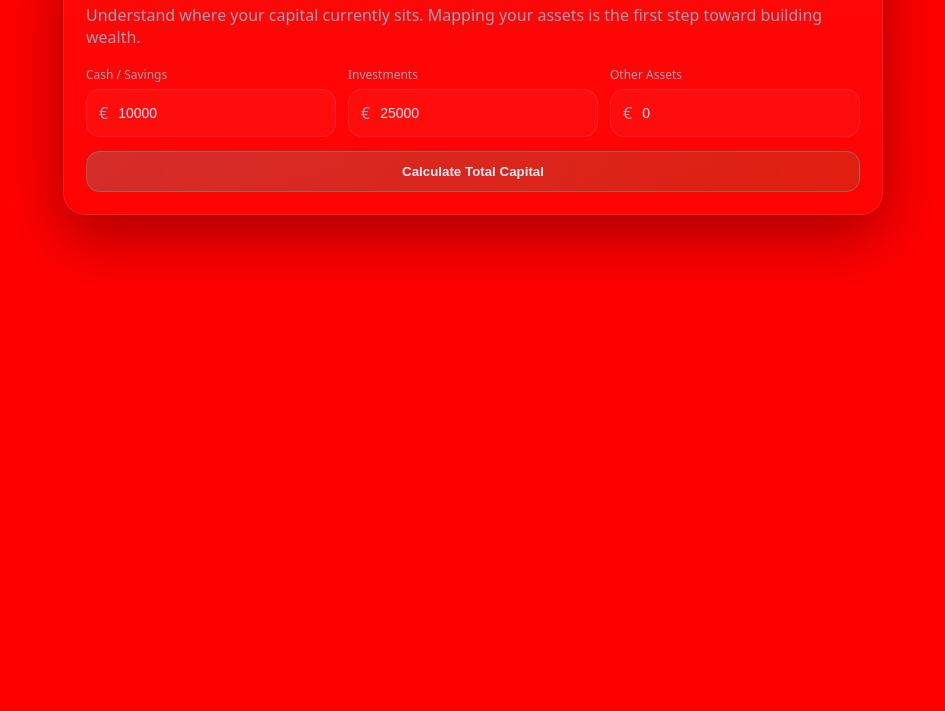
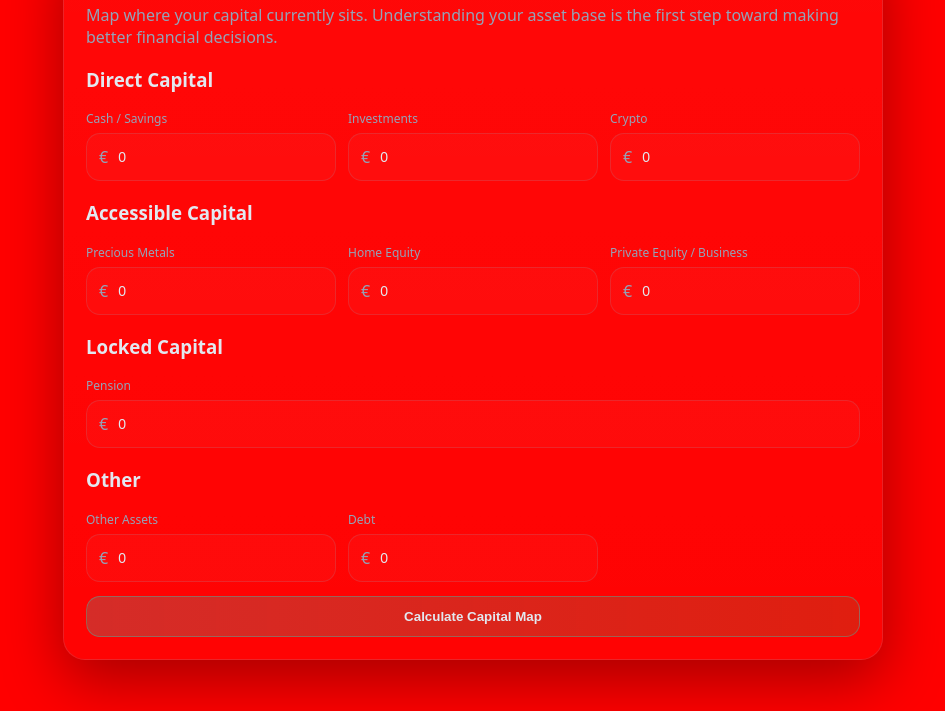
Before and after one commit to PPHaag/moneymind-mvp, a plain HTML site: page tools/capital-map/index.html in a window 1280 px wide. Shown: the part 89-800 px from the top of the page, without its empty margins (167-1112 px from the left). Drawn offline with Linux system fonts and the light colour scheme.

Commit message:
Update index.html

```diff
--- a/tools/capital-map/index.html
+++ b/tools/capital-map/index.html
@@ -20,9 +20,13 @@
 <h1>Capital Map</h1>
 
 <p>
-      Understand where your capital currently sits.
-      Mapping your assets is the first step toward building wealth.
+Map where your capital currently sits. Understanding your asset base
+is the first step toward making better financial decisions.
 </p>
+
+<!-- DIRECT CAPITAL -->
+
+<h3>Direct Capital</h3>
 
 <div class="mm-grid mm-grid3">
 
@@ -30,7 +34,7 @@
 <label>Cash / Savings</label>
 <div class="mm-input">
 <span>€</span>
-          <input id="cash" type="number" value="10000">
+<input id="cash" type="number" value="0">
 </div>
 </div>
 
@@ -38,9 +42,76 @@
 <label>Investments</label>
 <div class="mm-input">
 <span>€</span>
-          <input id="investments" type="number" value="25000">
+<input id="investments" type="number" value="0">
 </div>
 </div>
+
+<div class="mm-field">
+<label>Crypto</label>
+<div class="mm-input">
+<span>€</span>
+<input id="crypto" type="number" value="0">
+</div>
+</div>
+
+</div>
+
+
+<!-- ACCESSIBLE CAPITAL -->
+
+<h3>Accessible Capital</h3>
+
+<div class="mm-grid mm-grid3">
+
+<div class="mm-field">
+<label>Precious Metals</label>
+<div class="mm-input">
+<span>€</span>
+<input id="metals" type="number" value="0">
+</div>
+</div>
+
+<div class="mm-field">
+<label>Home Equity</label>
+<div class="mm-input">
+<span>€</span>
+<input id="homeEquity" type="number" value="0">
+</div>
+</div>
+
+<div class="mm-field">
+<label>Private Equity / Business</label>
+<div class="mm-input">
+<span>€</span>
+<input id="equity" type="number" value="0">
+</div>
+</div>
+
+</div>
+
+
+<!-- LOCKED CAPITAL -->
+
+<h3>Locked Capital</h3>
+
+<div class="mm-grid">
+
+<div class="mm-field">
+<label>Pension</label>
+<div class="mm-input">
+<span>€</span>
+<input id="pension" type="number" value="0">
+</div>
+</div>
+
+</div>
+
+
+<!-- OTHER -->
+
+<h3>Other</h3>
+
+<div class="mm-grid mm-grid3">
 
 <div class="mm-field">
 <label>Other Assets</label>
@@ -50,19 +121,53 @@
 </div>
 </div>
 
+<div class="mm-field">
+<label>Debt</label>
+<div class="mm-input">
+<span>€</span>
+<input id="debt" type="number" value="0">
+</div>
 </div>
 
+</div>
+
+
 <button class="mm-btn" id="calculateBtn">
-      Calculate Total Capital
+Calculate Capital Map
 </button>
 
-    <div id="resultBlock" class="mm-result" style="display:none;">
+
+<div id="resultBlock" class="mm-result" style="display:none">
 
 <div class="mm-resultRow">
 
 <div class="mm-metric">
-          <div class="mm-big" id="totalCapital">€0</div>
-          <div class="mm-sub">Total Capital</div>
+<div class="mm-big" id="directCapitalValue">€0</div>
+<div class="mm-sub">Direct Capital</div>
+</div>
+
+<div class="mm-divider"></div>
+
+<div class="mm-metric">
+<div class="mm-big" id="accessibleCapitalValue">€0</div>
+<div class="mm-sub">Accessible Capital</div>
+</div>
+
+<div class="mm-divider"></div>
+
+<div class="mm-metric">
+<div class="mm-big" id="lockedCapitalValue">€0</div>
+<div class="mm-sub">Locked Capital</div>
+</div>
+
+</div>
+
+
+<div class="mm-resultRow">
+
+<div class="mm-metric">
+<div class="mm-big" id="netWorthValue">€0</div>
+<div class="mm-sub">Net Worth</div>
 </div>
 
 </div>
```
Lines whose indentation alone changed are shown as unchanged.
